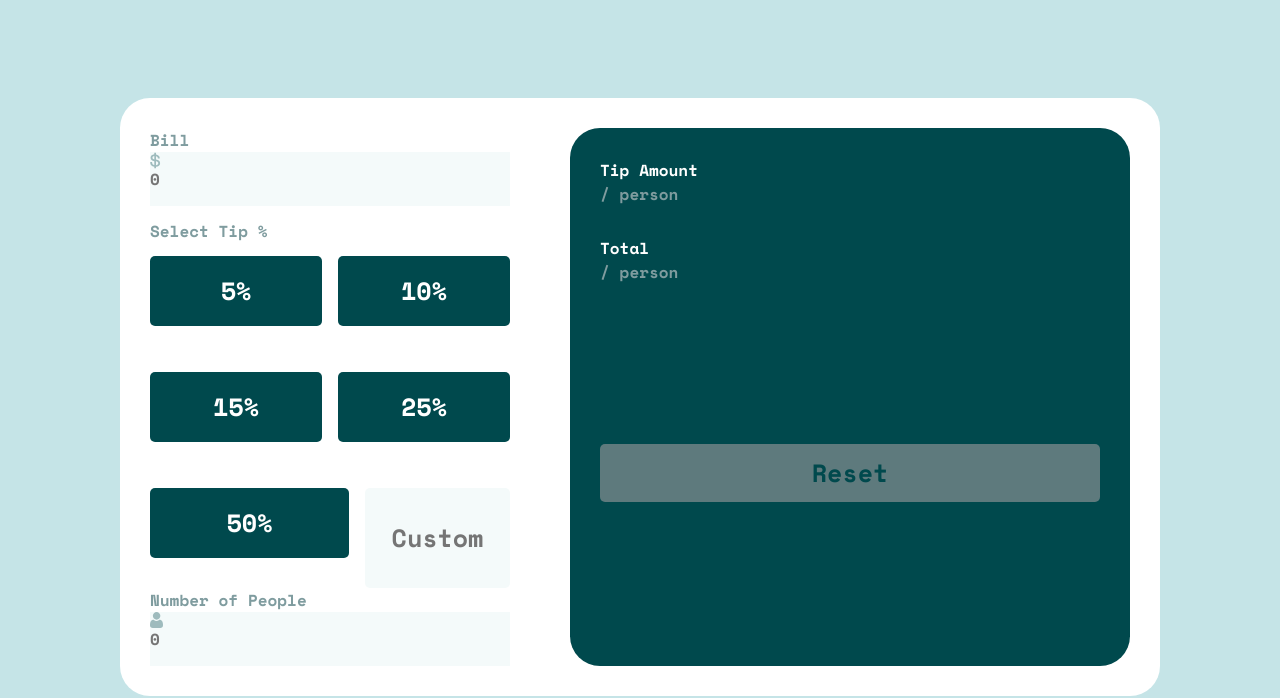
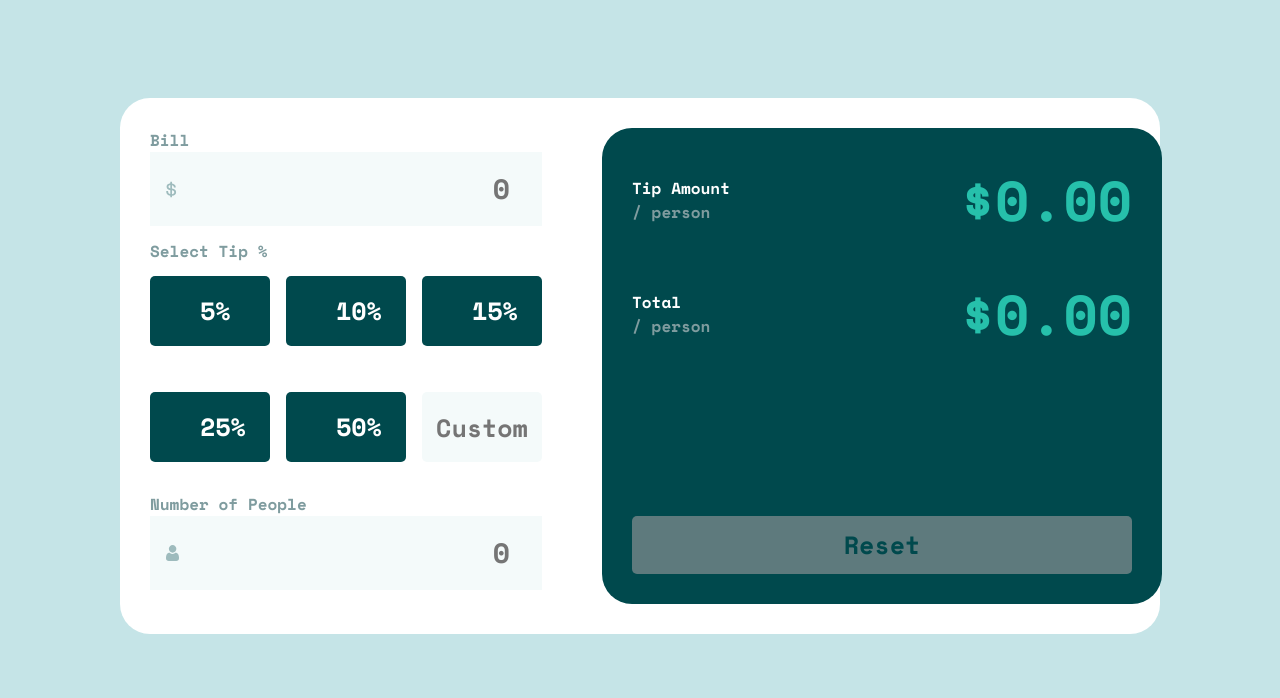
Before and after one commit to Paulina-Wisniewska/tip-calc, a plain HTML site: page index.html in a window 1280 px wide. Shown: the part 126-824 px from the top of the page. Drawn offline with nearby package versions, Linux system fonts and the light colour scheme.

Commit message:
design finished

```diff
--- a/index.html
+++ b/index.html
@@ -1,27 +1,40 @@
 <!DOCTYPE html>
 <html lang="en">
   <head>
-  <meta charset="UTF-8">
-  <meta name="viewport" content="width=device-width, initial-scale=1.0"> <!-- displays site properly based on user's device -->
+    <meta charset="UTF-8" />
+    <meta name="viewport" content="width=device-width, initial-scale=1.0" />
+    <!-- displays site properly based on user's device -->
 
-  <link rel="icon" type="image/png" sizes="32x32" href="./images/favicon-32x32.png">
-  <link rel="stylesheet" href="styles.css">
-  <link rel="preconnect" href="https://fonts.googleapis.com">
-  <link rel="preconnect" href="https://fonts.gstatic.com" crossorigin>
-  <link href="https://fonts.googleapis.com/css2?family=Space+Mono:wght@700&display=swap" rel="stylesheet">
+    <link
+      rel="icon"
+      type="image/png"
+      sizes="32x32"
+      href="./images/favicon-32x32.png"
+    />
+    <link rel="stylesheet" href="styles.css" />
+    <link rel="preconnect" href="https://fonts.googleapis.com" />
+    <link rel="preconnect" href="https://fonts.gstatic.com" crossorigin />
+    <link
+      href="https://fonts.googleapis.com/css2?family=Space+Mono:wght@700&display=swap"
+      rel="stylesheet"
+    />
 
     <title>Frontend Mentor | Tip calculator app</title>
-
   </head>
   <body>
     <div class="logo">
-    <img src="images/logo.svg" alt="logo">
+      <img src="images/logo.svg" alt="logo" />
     </div>
     <div class="container">
       <div class="tip-options">
         <div class="bill">
           <h4>Bill</h4>
-        <input placeholder="0" class="bills-input">
+          <div class="input-wrapper">
+            <input placeholder="0" class="bills-input" />
+            <div class="icon-wrapper">
+              <img src="images/icon-dollar.svg" alt="dollar" />
+            </div>
+          </div>
         </div>
 
         <div class="tip-select">
@@ -32,32 +45,48 @@
             <button>15%</button>
             <button>25%</button>
             <button>50%</button>
-          <input placeholder="Custom" class="custom">
+            <input placeholder="Custom" class="custom" />
           </div>
         </div>
 
         <h4>Number of People</h4>
-      <input placeholder="0" class="NOP-input">
+        <div class="input-wrapper">
+          <input placeholder="0" class="NOP-input" />
+          <div class="icon-wrapper">
+            <img src="images/icon-person.svg" alt="dollar" />
+          </div>
+        </div>
       </div>
 
       <div class="summary">
         <div class="tip-amount">
+          <div>
             <h4 class="summary-h4">Tip Amount</h4>
             <p>/ person</p>
           </div>
+          <div>
+            <p class="price-text">$0.00</p>
+          </div>
+        </div>
         <div class="total">
+          <div>
             <h4 class="summary-h4">Total</h4>
             <p>/ person</p>
+          </div>
+          <div>
+            <p class="price-text">$0.00</p>
+          </div>
         </div>
 
         <button class="reset">Reset</button>
       </div>
     </div>
 
-
     <div class="attribution">
-    Challenge by <a href="https://www.frontendmentor.io?ref=challenge" target="_blank">Frontend Mentor</a>.
-    Coded by <a href="#">Paulina</a>.
+      Challenge by
+      <a href="https://www.frontendmentor.io?ref=challenge" target="_blank"
+        >Frontend Mentor</a
+      >. Coded by <a href="#">Paulina</a>.
     </div>
   </body>
 </html>
--- a/styles.css
+++ b/styles.css
@@ -54,6 +54,14 @@
     font-family: 'Space Mono', monospace;
   }
 
+  input {
+    background-color: hsl(189, 41%, 97%);
+    border: none;
+    width: 560px;
+    padding: 16px 32px;
+    font-size: 1.75rem;
+  }
+
   .container {
     display: flex;
     max-width: 1440px;
@@ -77,19 +85,11 @@
   }
 
   .tip-per {
-    display: flex;
-    flex-wrap: wrap;
-    justify-content: space-between;
+    display:grid;
     gap:16px;
-
+    grid-template-columns: repeat(3, minmax(120px, 1fr));
   }
 
-  input {
-    background-color: hsl(189, 41%, 97%);
-    border: none;
-    width: 560px;
-    padding: 15px 0px 15px;
-  }
   button {
     border: none;
     background-color: hsl(183, 100%, 15%);
@@ -99,7 +99,6 @@
     border-radius: 5px;
     font-size: 25px;
     margin-bottom: 30px;
-    flex:1;
   }
 
   button:hover {
@@ -111,8 +110,10 @@
   .custom {
     font-size: 25px;
     border-radius: 5px;
-    width: 145px;
     text-align: center;
+    width:auto;
+    padding:0;
+    height:70px;
   }
 
   .tip-select {
@@ -135,25 +136,23 @@
     margin-top: 130px;
   }
 
-  .tip-amount {
+  .tip-amount, .total {
     margin: 30px;
-  }
-
-  .total {
-    margin: 30px;
+    display: flex;
+    justify-content: space-between;
+    align-items: center;
   }
 
   .bills-input {
     width: 100%;
-    background-image: url(images/icon-dollar.svg);
-    background-repeat: no-repeat;
+    /* background-image: url(images/icon-dollar.svg);
+    background-repeat: no-repeat; */
+    text-align: right;
   }
 
   .NOP-input {
     width: 100%;
-    background-image: url(images/icon-person.svg);
-    background-repeat: no-repeat;
-    text-align: left;
+    text-align: right;
   }
 
   .logo {
@@ -161,3 +160,21 @@
     justify-content: center;
     margin-top: 50px;
   }
+
+  .input-wrapper{
+    position:relative;
+  }
+
+  .icon-wrapper{
+    position: absolute;
+    top:0;
+    bottom:0;
+    height:16px;
+    margin: auto 0;
+    left:16px;
+  }
+
+   .price-text {
+    color: hsl(172, 67%, 45%);
+    font-size: 3.5rem;
+   }
```
Lines whose indentation alone changed are shown as unchanged.
